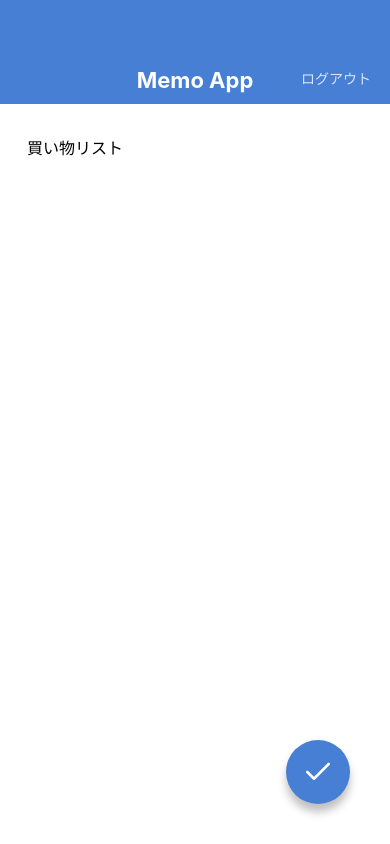
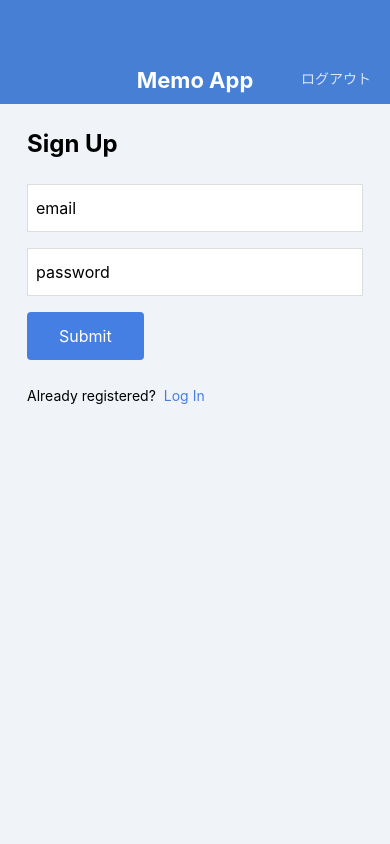
Before and after one commit to dausuke/MemoApp, a React Native app: screen / in a window 390 px wide. Built offline with nearby package versions, Linux system fonts and the light colour scheme.

Commit message:
Creat LogInScreen&SignUpScreen

```diff
--- a/App.jsx
+++ b/App.jsx
@@ -2,9 +2,11 @@
 
 // import MemoListScreen from './src/screens/MemoListScreens';
 // import MemoDitailScreen from './src/screens/MemoDitailScreens';
-import MemoEditScreen from './src/screens/MemoEditScreen';
+// import MemoEditScreen from './src/screens/MemoEditScreen';
 // import MemoCreatScreen from './src/screens/MemoCreatScreen';
+// import LogInScreen from './src/screens/LogInScreen';
+import SignUpScreen from './src/screens/SignUpScreen';
 
 export default function App() {
-  return <MemoEditScreen />;
+  return <SignUpScreen />;
 }
--- /dev/null
+++ b/src/components/Button.jsx
@@ -0,0 +1,33 @@
+import React from 'react';
+import { View, Text, StyleSheet } from 'react-native';
+import { string } from 'prop-types';
+
+const Button = (props) => {
+  const { label } = props;
+  return (
+    <View style={styles.buttonContainer}>
+      <Text style={styles.buttonLabel}>{label}</Text>
+    </View>
+  );
+};
+
+Button.propTypes = {
+  label: string.isRequired,
+};
+const styles = StyleSheet.create({
+  buttonContainer: {
+    backgroundColor: '#467FE3',
+    borderRadius: 4,
+    alignSelf: 'flex-start',
+    marginBottom: 24,
+  },
+  buttonLabel: {
+    fontSize: 16,
+    lineHeight: 32,
+    paddingVertical: 8,
+    paddingHorizontal: 32,
+    color: '#ffffff',
+  },
+});
+
+export default Button;
--- /dev/null
+++ b/src/screens/LogInScreen.jsx
@@ -0,0 +1,62 @@
+import React from 'react';
+import { View, Text, StyleSheet, TextInput } from 'react-native';
+
+import AppBar from '../components/AppBar';
+import Button from '../components/Button';
+
+const LogInScreen = () => {
+  return (
+    <View style={styles.container}>
+      <AppBar />
+      <View style={styles.inner}>
+        <Text style={styles.title}>Log In</Text>
+        <TextInput value="email" style={styles.input} />
+        <TextInput value="password" style={styles.input} />
+        <Button label="Submit" />
+        <View style={styles.footer}>
+          <Text style={styles.footerText}>Not registered?</Text>
+          <Text style={styles.footerLink}>Sing Up Here!</Text>
+        </View>
+      </View>
+    </View>
+  );
+};
+const styles = StyleSheet.create({
+  container: {
+    flex: 1,
+    backgroundColor: '#F0F4F8',
+  },
+  inner: {
+    paddingVertical: 24,
+    paddingHorizontal: 27,
+  },
+  title: {
+    fontSize: 24,
+    lineHeight: 32,
+    fontWeight: 'bold',
+    marginBottom: 24,
+  },
+  input: {
+    fontSize: 16,
+    height: 48,
+    borderColor: '#DDDDDD',
+    borderWidth: 1,
+    backgroundColor: '#ffffff',
+    paddingHorizontal: 8,
+    marginBottom: 16,
+  },
+  footer: {
+    flexDirection: 'row',
+  },
+  footerText: {
+    fontSize: 14,
+    lineHeight: 24,
+    marginRight: 8,
+  },
+  footerLink: {
+    fontSize: 14,
+    lineHeight: 24,
+    color: '#467FE3',
+  },
+});
+export default LogInScreen;
--- /dev/null
+++ b/src/screens/SignUpScreen.jsx
@@ -0,0 +1,62 @@
+import React from 'react';
+import { View, Text, StyleSheet, TextInput } from 'react-native';
+
+import AppBar from '../components/AppBar';
+import Button from '../components/Button';
+
+const SignUpScreen = () => {
+  return (
+    <View style={styles.container}>
+      <AppBar />
+      <View style={styles.inner}>
+        <Text style={styles.title}>Sign Up</Text>
+        <TextInput value="email" style={styles.input} />
+        <TextInput value="password" style={styles.input} />
+        <Button label="Submit" />
+        <View style={styles.footer}>
+          <Text style={styles.footerText}>Already registered?</Text>
+          <Text style={styles.footerLink}>Log In</Text>
+        </View>
+      </View>
+    </View>
+  );
+};
+const styles = StyleSheet.create({
+  container: {
+    flex: 1,
+    backgroundColor: '#F0F4F8',
+  },
+  inner: {
+    paddingVertical: 24,
+    paddingHorizontal: 27,
+  },
+  title: {
+    fontSize: 24,
+    lineHeight: 32,
+    fontWeight: 'bold',
+    marginBottom: 24,
+  },
+  input: {
+    fontSize: 16,
+    height: 48,
+    borderColor: '#DDDDDD',
+    borderWidth: 1,
+    backgroundColor: '#ffffff',
+    paddingHorizontal: 8,
+    marginBottom: 16,
+  },
+  footer: {
+    flexDirection: 'row',
+  },
+  footerText: {
+    fontSize: 14,
+    lineHeight: 24,
+    marginRight: 8,
+  },
+  footerLink: {
+    fontSize: 14,
+    lineHeight: 24,
+    color: '#467FE3',
+  },
+});
+export default SignUpScreen;
```
